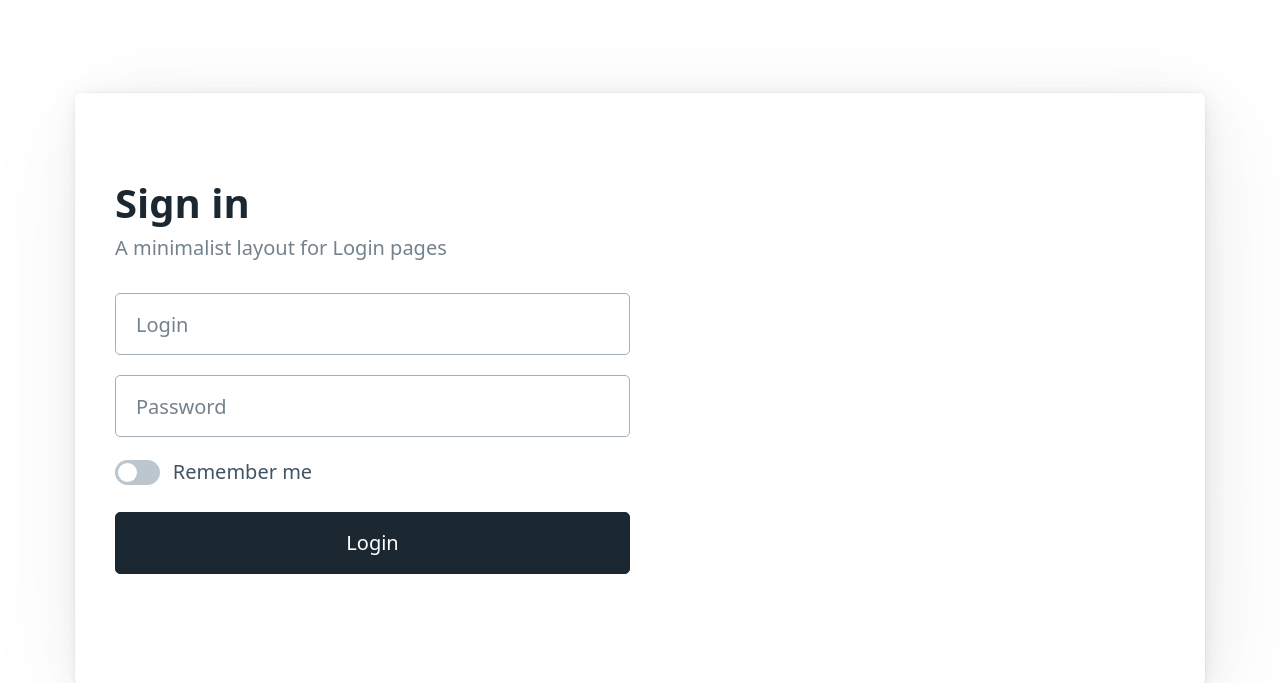
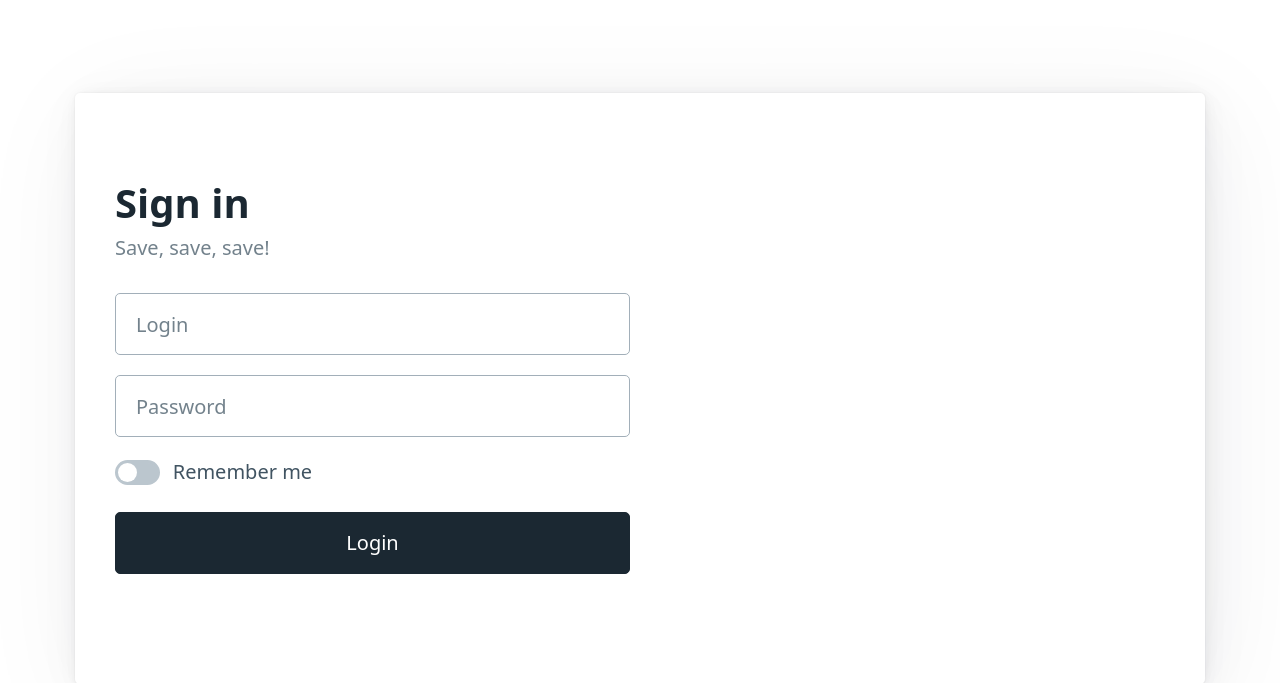
Before and after one commit to georgekimaru/Test, a Django app: page /login/ in a window 1280 px wide. Shown: the part 267-950 px from the top of the page. Run offline with Django 4.2, Linux system fonts and the light colour scheme.

```diff
--- a/beipoa/templates/login.html
+++ b/beipoa/templates/login.html
@@ -7,7 +7,7 @@
     <div>
       <hgroup>
         <h1>Sign in</h1>
-        <h2>A minimalist layout for Login pages</h2>
+        <h2>Save, save, save!</h2>
       </hgroup>
       <form>
         <input
```
Also changed, not shown: beipoa/templates/register.html (added).
